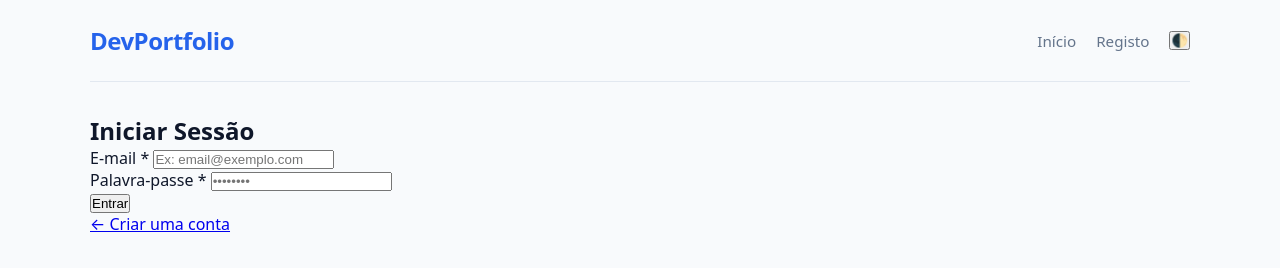
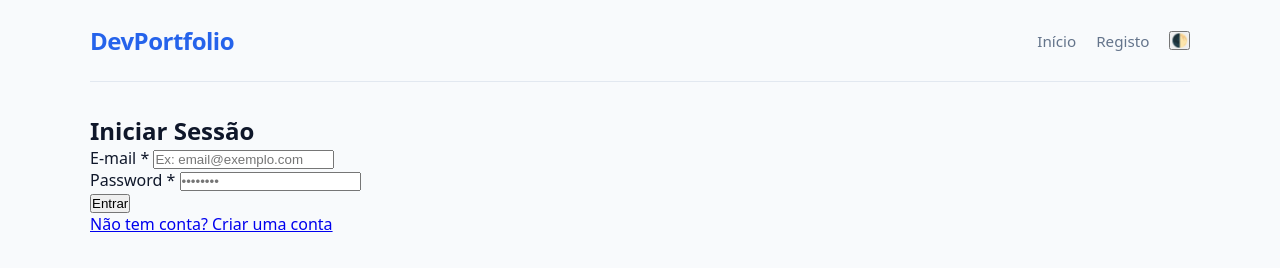
Before and after one commit to Martim334/devfolio-preguica, a website: page public/login.html in a window 1280 px wide. Drawn offline with Linux system fonts and the light colour scheme.

```diff
--- a/public/login.html
+++ b/public/login.html
@@ -26,12 +26,12 @@
         <input type="email" id="email" required placeholder="Ex: email@exemplo.com">
       </div>
       <div class="form-group">
-        <label for="password">Palavra-passe *</label>
+        <label for="password">Password *</label>
         <input type="password" id="password" required placeholder="••••••••">
       </div>
       <button type="submit" class="btn-submit">Entrar</button>
     </form>
-    <a href="/register.html" class="btn-back">← Criar uma conta</a>
+    <a href="/register.html" class="btn-back">Não tem conta? Criar uma conta</a>
   </div>
 </main>
 
```
